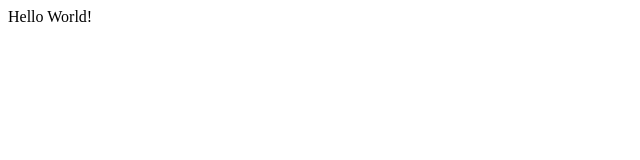
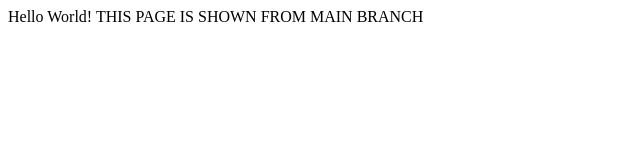
Before and after one commit to akther007/web.github.io, a plain HTML site: page index.html in a window 1280 px wide. Shown: the whole page, without its empty margins (0-640 px from the left). Drawn offline with Linux system fonts and the light colour scheme.

Commit message:
Modified to understand the branch name

```diff
--- a/index.html
+++ b/index.html
@@ -5,5 +5,6 @@
     </head>
     <body>
 Hello World!
+THIS PAGE IS SHOWN FROM MAIN BRANCH
     </body>
 </html>
```
